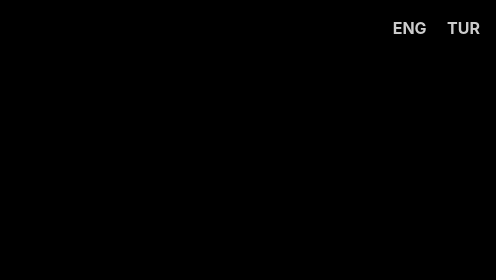
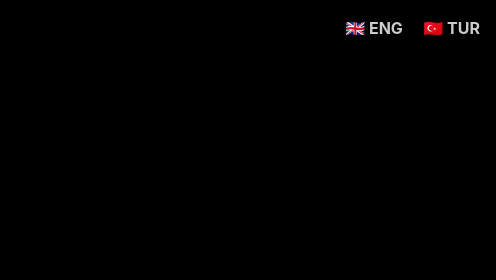
Before and after one commit to hincaltopcuoglu/htboost.github.io, a plain HTML site: page index.html in a window 1280 px wide. Shown: the top 280 px of the page, 784-1280 px from the left. Drawn offline with Linux system fonts and the light colour scheme.

Commit message:
Update flags index.html

```diff
--- a/index.html
+++ b/index.html
@@ -124,8 +124,8 @@
 <body>
   <header>
     <div class="language-switcher">
-      <a href="index.html">ENG</a>
-      <a href="index-tr.html">TUR</a>
+      <a href="index.html">🇬🇧 ENG</a>
+      <a href="index-tr.html">🇹🇷 TUR</a>
     </div>
     <img src="logo.png" alt="HTBoost logo">
     <p>AI-powered growth for creators, sellers, and digital brands.</p>
```
